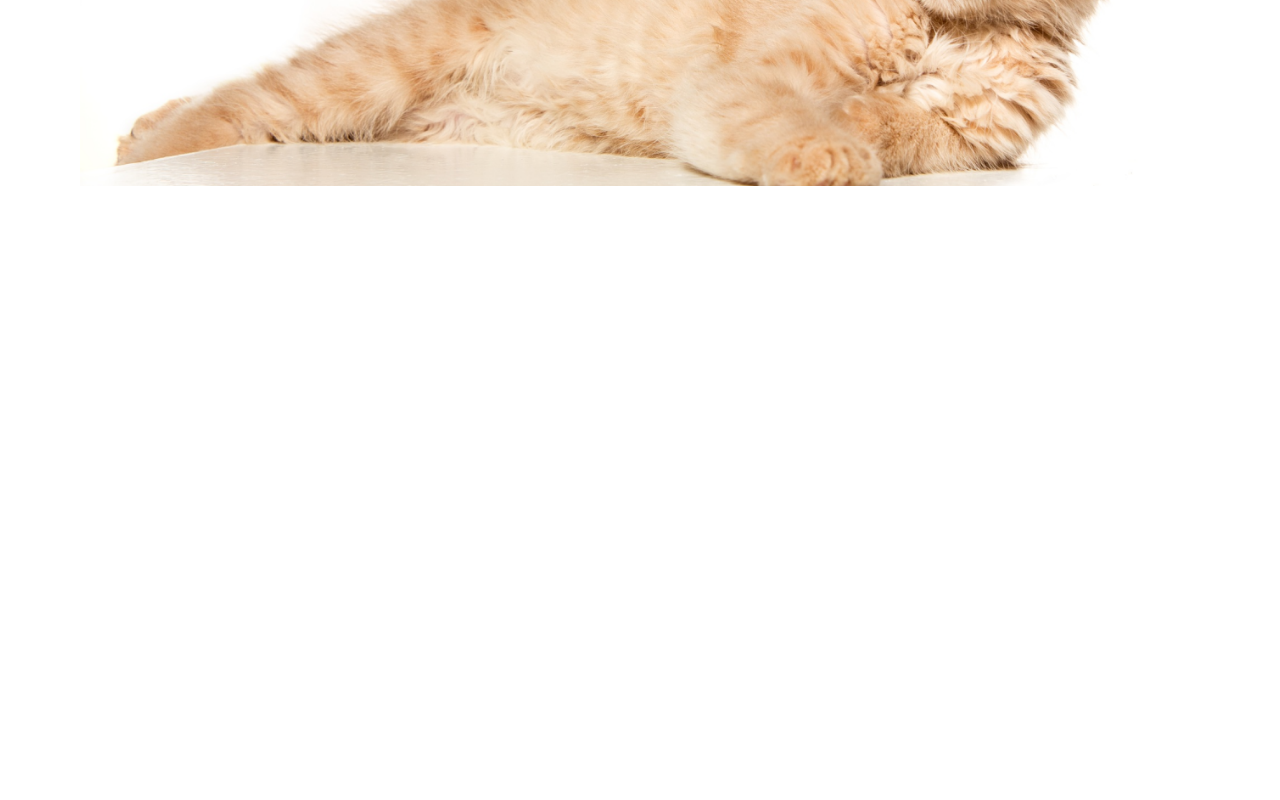
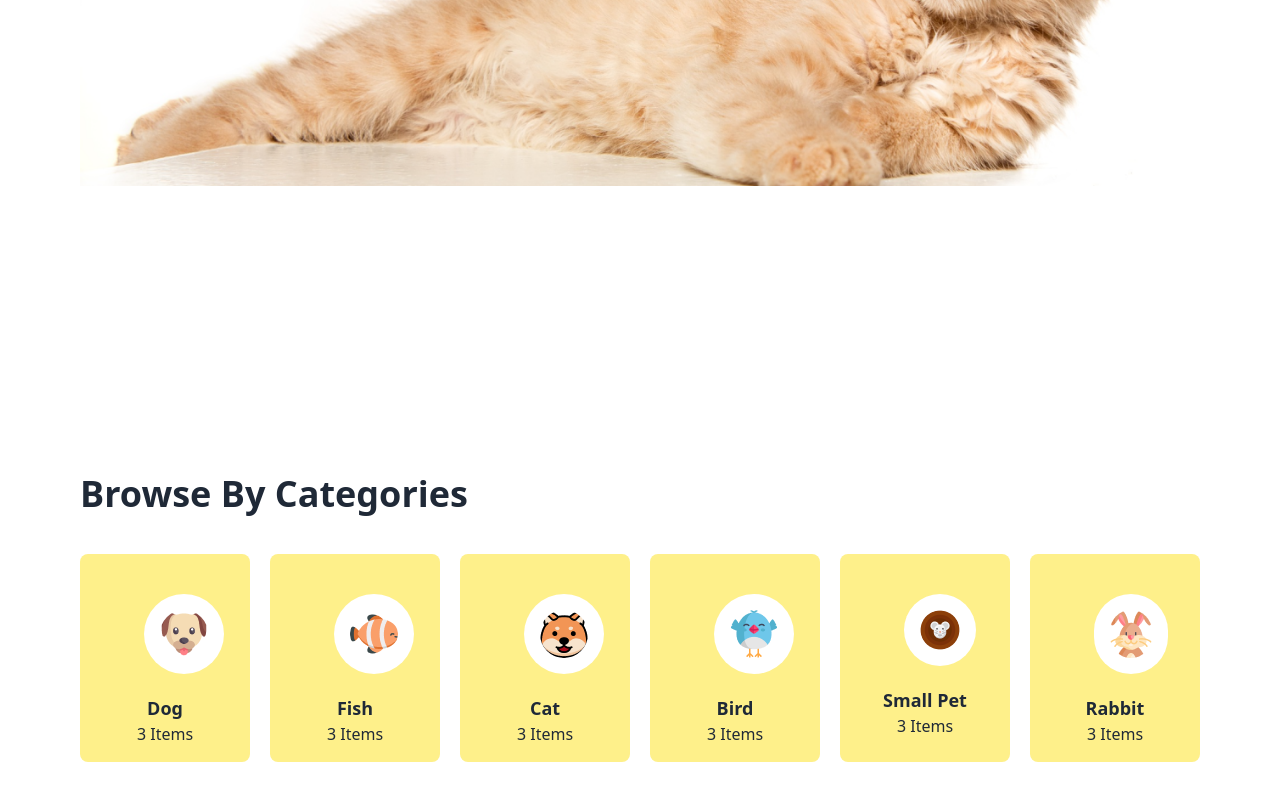
Before and after one commit to iamabid1/Assignment-3, a plain HTML site: page index.html in a window 1280 px wide. Shown: the part 534-1334 px from the top of the page. Before the commit the page ends 1008 px from the top, so only its background shows below. Drawn offline with nearby package versions, Linux system fonts and the light colour scheme; a web font is replaced by a local one.

Commit message:
added 2 Main Sections

```diff
--- a/index.html
+++ b/index.html
@@ -26,7 +26,7 @@
 
 <body class="font-primary">
     <nav>
-        <div class="navbar bg-yellow-50 px-20 py-3 items-center justify-between">
+        <div class="navbar bg-yellow-50 md:px-20 md:py-3 items-center justify-between">
             <div class="navbar-start">
                 <div class="dropdown">
                     <div tabindex="0" role="button" class="btn btn-ghost lg:hidden">
@@ -48,7 +48,7 @@
                     <a href="#">Contact us</a>
                 </ul>
             </div>
-            <div class="navbar-end gap-5">
+            <div class="navbar-end gap-5 flex-wrap flex">
                 <i class="fa-regular fa-bell"></i>
                 <i class="fa-solid fa-magnifying-glass"></i>
                 <button class="btn btn-outline border-yellow-400  ">Login</button>
@@ -57,16 +57,69 @@
         </div>
     </nav>
     <main>
-        <div class="mt-20 mx-20 ">
+        <div class="mt-20 mx-20  ">
             <!-- Text DIV -->
              <div>
                 <h1 class="font-bold  text-4xl max-w-96">Pamper Your Pet, Because They Deserve the Bes</h1>
                 <p class="text-slate-500 max-w-lg">Discover a world of treats, toys, and essentials handpicked for your furry friends. Shop now and make tails wag with joy!</p>
                 <button class="bg-yellow-300 py-1 px-3 rounded-lg mt-5 btn-warning ">Find a Pet</button>
-                <img src="c1-assets/cat-big.png" alt="" class="w-full -z-50 relative -top-72">
+             </div>
+             <div>
+                <img src="c1-assets/cat-big.png" alt="" class="w-full md:-z-50 relative md:-top-72 h-auto flex">
              </div>
         </div>
     </main>
+    <div class="mx-20">
+        <h1 class="mb-10 top-20 font-bold text-4xl">Browse By Categories</h1>
+    </div>
+    <section class="mx-20 z-40">
+        <!-- main container card  -->
+        <div class="flex gap-5 mb-36">
+            <!-- all containers -->
+             <div class="bg-yellow-200 w-52 h-52 justify-center items-center px-10 py-10 text-center rounded-lg" >
+                <div><img src="c1-assets/dog-cartoon.png" alt="" class=" relative left-6 bg-center bg-white p-4 rounded-full "></div>
+                <div>
+                   <h3 class="text-lg font-bold mt-5 ">Dog</h3>
+                   <p class="">3 Items</p>
+               </div>
+             </div>
+             <div class="bg-yellow-200 w-52 h-52 justify-center items-center px-10 py-10 text-center rounded-lg" >
+                <div><img src="c1-assets/fish-cartoon.png" alt="" class=" relative left-6 bg-center bg-white p-4 rounded-full "></div>
+                <div>
+                   <h3 class="text-lg font-bold mt-5 ">Fish</h3>
+                   <p class="">3 Items</p>
+               </div>
+             </div>
+             <div class="bg-yellow-200 w-52 h-52 justify-center items-center px-10 py-10 text-center rounded-lg" >
+                <div><img src="c1-assets/cat-cartoon.png" alt="" class=" relative left-6 bg-center bg-white p-4 rounded-full "></div>
+                <div>
+                   <h3 class="text-lg font-bold mt-5 ">Cat</h3>
+                   <p class="">3 Items</p>
+               </div>
+             </div>
+             <div class="bg-yellow-200 w-52 h-52 justify-center items-center px-10 py-10 text-center rounded-lg" >
+                <div><img src="c1-assets/bird-cartoon.png" alt="" class=" relative left-6 bg-center bg-white p-4 rounded-full "></div>
+                <div>
+                   <h3 class="text-lg font-bold mt-5 ">Bird</h3>
+                   <p class="">3 Items</p>
+               </div>
+             </div>
+             <div class="bg-yellow-200 w-52 h-52 justify-center items-center px-10 py-10 text-center rounded-lg" >
+                <div><img src="c1-assets/mouse-cartoon.png" alt="" class=" relative left-6 bg-center bg-white p-4 rounded-full "></div>
+                <div>
+                   <h3 class="text-lg font-bold mt-5 ">Small Pet</h3>
+                   <p class="">3 Items</p>
+               </div>
+             </div>
+             <div class="bg-yellow-200 w-52 h-52 justify-center items-center px-10 py-10 text-center rounded-lg" >
+                <div><img src="c1-assets/rabbit-cartoon.png" alt="" class=" relative left-6 bg-center bg-white p-4 rounded-full "></div>
+                <div>
+                   <h3 class="text-lg font-bold mt-5 ">Rabbit</h3>
+                   <p class="">3 Items</p>
+               </div>
+             </div>
+        </div>
+    </section>
 </body>
 
 </html>
```
